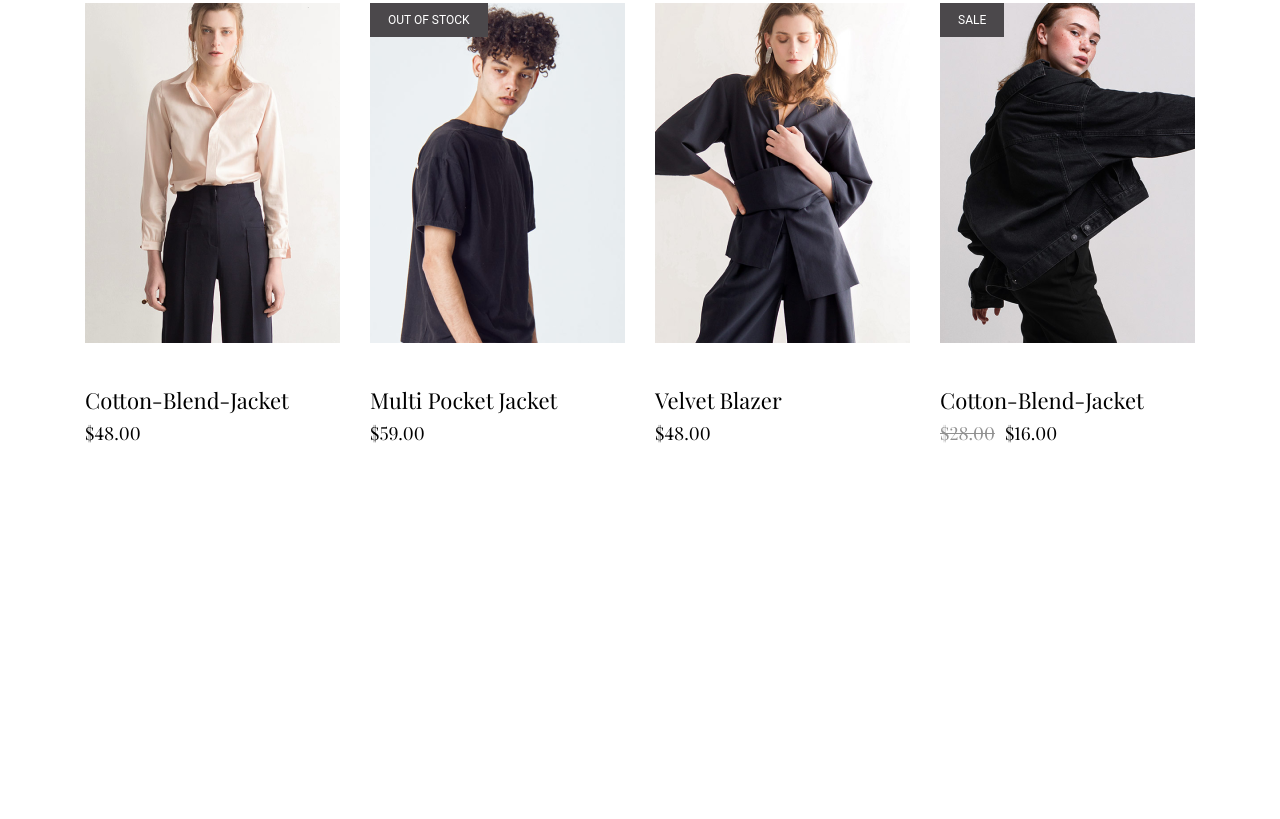
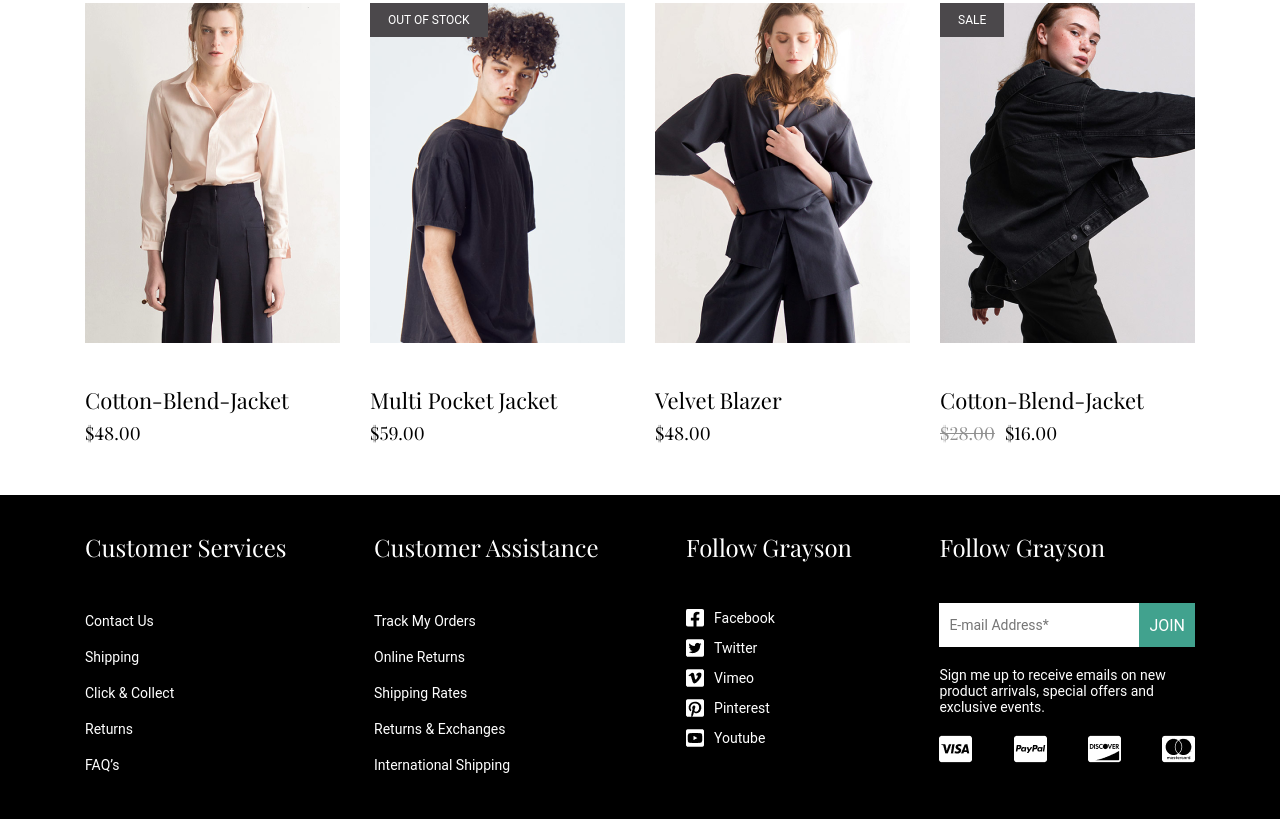
Before and after one commit to ShavkatjonB/grayson, a plain HTML site: page index.html in a window 1280 px wide. Shown: the part 1857-2676 px from the top of the page. Before the commit the page ends 2352 px from the top, so only its background shows below. Drawn offline with Linux system fonts and the light colour scheme; a web font is replaced by a local one.

Commit message:
Footer adding

```diff
--- a/index.html
+++ b/index.html
@@ -274,7 +274,7 @@
         </section>
     </main>
 
-    <!-- <footer class="footer">
+    <footer class="footer">
         <div class="container footer__content">
             <div class="footer__item">
                 <h3 class="footer__item_title">
@@ -418,7 +418,7 @@
                 </ul>
             </div>
         </div>
-    </footer> -->
+    </footer>
 </body>
 
 </html>
--- a/styles/style.css
+++ b/styles/style.css
@@ -16,6 +16,10 @@
     width: 100%;
     margin: 0 auto;
     padding: 0 15px;
+}
+
+button {
+    cursor: pointer;
 }
 
 :root {
@@ -525,6 +529,8 @@
     line-height: 14px;
 }
 
+/* footer */
+
 .footer {
     padding: 36px 0;
     background-color: black;
@@ -585,7 +591,6 @@
 .footer__item button {
     padding: 0 10px;
     background: #41a28e;
-    /*  */
     color: rgb(255, 255, 255);
     font-family: 'Roboto';
     font-size: 16px;
@@ -610,5 +615,9 @@
 .footer__item_payments {
     display: flex;
     gap: 25px;
-    /* justify-content: space-between; */
+    justify-content: space-between;
 }
+
+.footer__item_payments a:hover {
+    transform: scale(1.1);
+}
```
